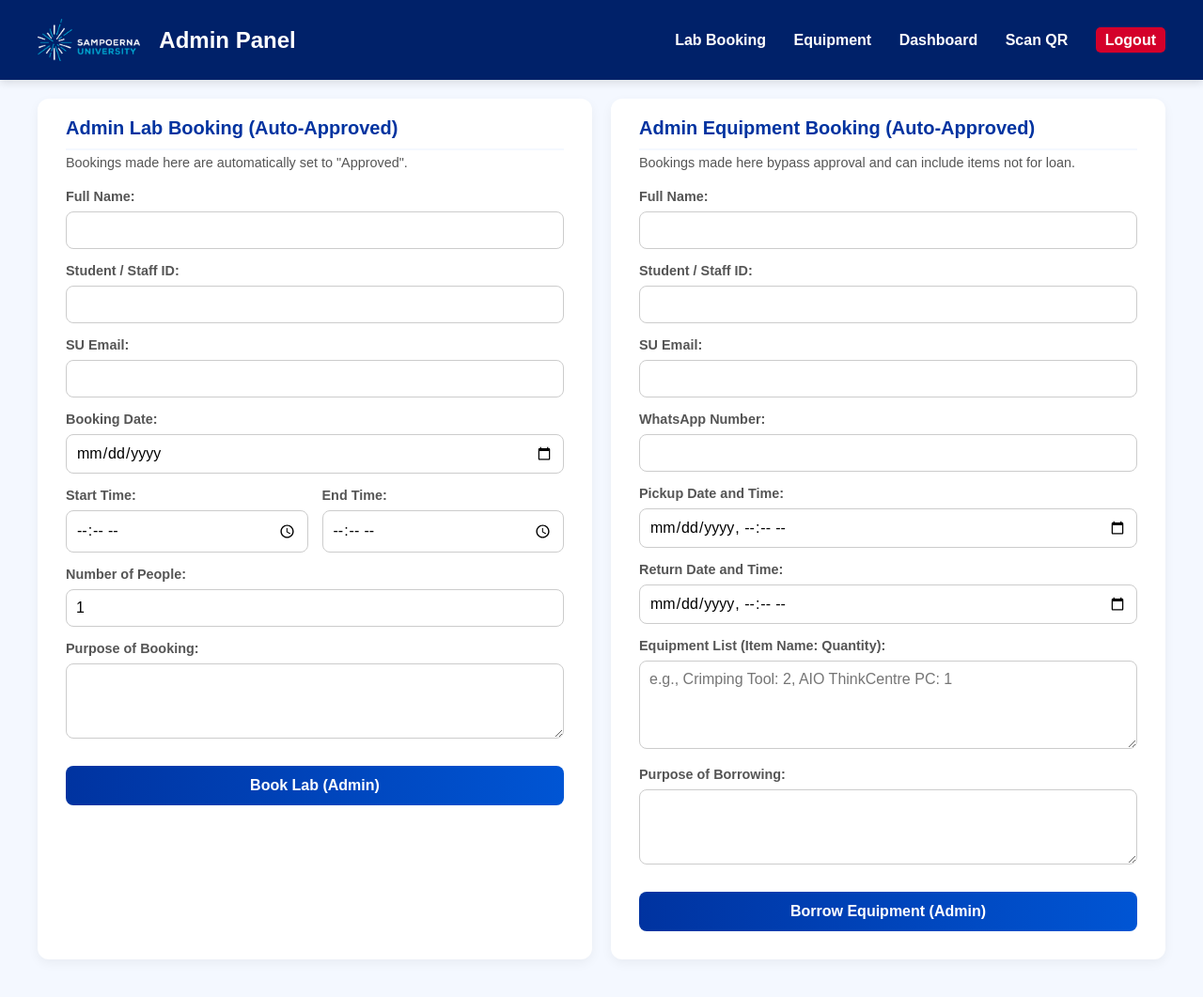
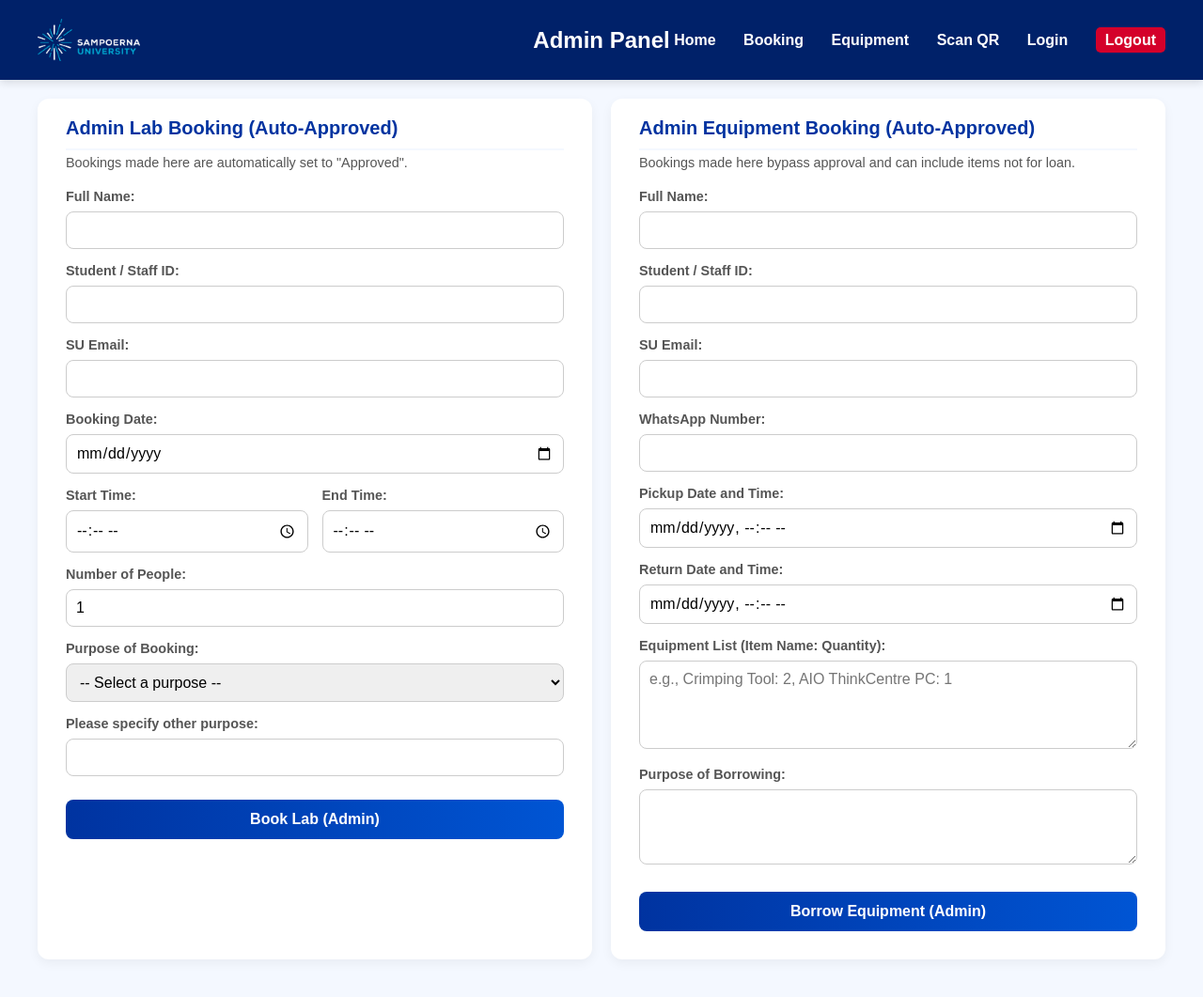
Before and after one commit to CsIsLab17/smart-lab-booking, a Flask app: page /admin_panel in a window 1280 px wide. Shown: the whole page at 94% size. Run offline with Flask 2, Linux system fonts and the light colour scheme; the visitor is signed in with stand-in values (Sample User, id 1).

Commit message:
Update dashboard

```diff
--- a/templates/admin_panel.html
+++ b/templates/admin_panel.html
@@ -13,14 +13,17 @@
     <div class="header">
         <div class="header-left">
             <img src="{{ url_for('static', filename='New-SU-Logo-PNG_White.png') }}" alt="Logo" class="logo">
+        </div>
+        <div class="header-middle">
             <h1>Admin Panel</h1>
         </div>
         <div class="header-right">
             <!-- Tautan navigasi publik -->
-            <a href="{{ url_for('home') }}">Lab Booking</a>
+            <a href="{{ url_for('dashboard') }}">Home</a>
+            <a href="{{ url_for('booking_form') }}">Booking</a>
             <a href="{{ url_for('equipment_booking_form') }}">Equipment</a>
-            <a href="{{ url_for('dashboard') }}">Dashboard</a>
             <a href="{{ url_for('scan_qr') }}">Scan QR</a>
+            <a href="{{ url_for('login') }}">Login</a>
             <!-- Tautan Logout untuk admin -->
             <a href="{{ url_for('logout') }}" style="background-color: #D4002A; padding: 5px 10px; border-radius: 5px;">Logout</a>
         </div>
@@ -62,7 +65,20 @@
                     <input type="number" id="admin_jumlahOrang" name="jumlahOrang" value="1" min="1" required>
 
                     <label for="admin_bookingPurpose">Purpose of Booking:</label>
-                    <textarea id="admin_bookingPurpose" name="purpose" rows="3" required></textarea>
+                    <select id="admin_bookingPurpose" name="purpose" required>
+                        <option value="">-- Select a purpose --</option>
+                        <option value="Class Related">Class Related</option>
+                        <option value="Research">Research</option>
+                        <option value="FYP Advisory">FYP Advisory</option>
+                        <option value="Presentation">Presentation</option>
+                        <option value="Meeting">Meeting</option>
+                        <option value="Other">Other</option>
+                    </select>
+
+                    <div id="other-purpose-container" class="hidden">
+                        <label for="otherPurpose">Please specify other purpose:</label>
+                        <input type="text" id="otherPurpose" name="otherPurpose">
+                    </div>
 
                     <button type="submit" id="adminLabSubmit">Book Lab (Admin)</button>
                     <div id="labStatusMessage"></div>
--- a/templates/index.html
+++ b/templates/index.html
@@ -87,6 +87,9 @@
                 <option value="">-- Select a purpose --</option>
                 <option value="Class Related">Class Related</option>
                 <option value="Research">Research</option>
+                <option value="FYP Advisory">FYP Advisory</option>
+                <option value="Presentation">Presentation</option>
+                <option value="Meeting">Meeting</option>
                 <option value="Other">Other</option>
             </select>
 
```
Also changed, not shown: static/js/dashboard.js (+32 -6 lines).
